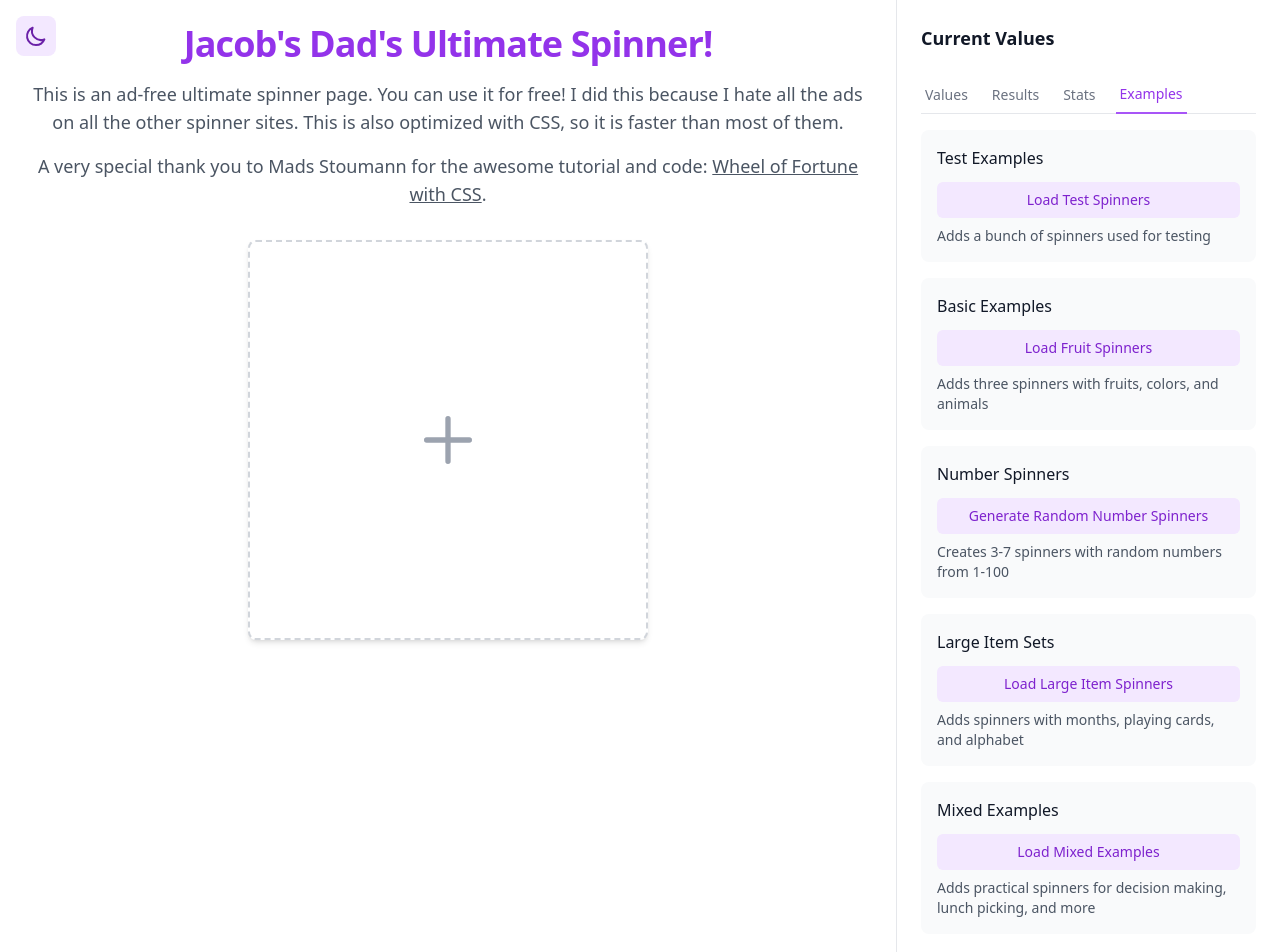
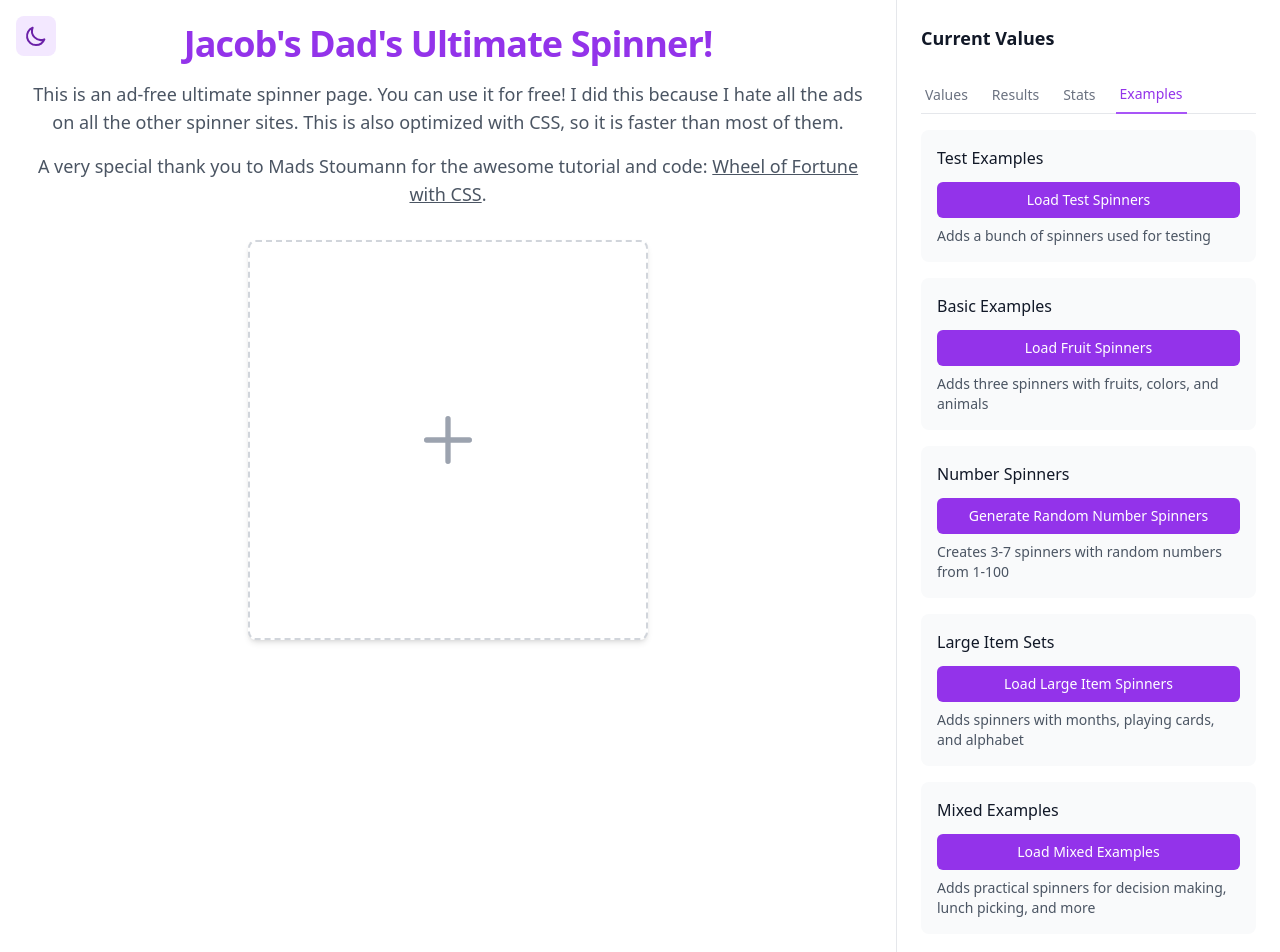
Before and after one commit to skamansam/ultimate-spinner, a SvelteKit app: page / in a window 1280 px wide. Shown: the top 952 px of the page. Built offline with nearby package versions, Linux system fonts and the light colour scheme.

Commit message:
add a real page title

```diff
--- a/src/app.html
+++ b/src/app.html
@@ -3,6 +3,7 @@
 	<head>
 		<meta charset="utf-8" />
 		<link rel="icon" href="%sveltekit.assets%/favicon.png" />
+		<title>%sveltekit.title%</title>
 		<meta name="viewport" content="width=device-width, initial-scale=1" />
 		%sveltekit.head%
 	</head>
--- a/src/routes/+page.svelte
+++ b/src/routes/+page.svelte
@@ -208,6 +208,10 @@
 	}
 </script>
 
+<svelte:head>
+	<title>Jacob's Dad's Ultimate Spinner!</title>
+</svelte:head>
+
 <div
 	class="min-h-screen bg-gradient-to-br from-purple-50 to-purple-100 transition-colors dark:from-gray-900 dark:to-gray-800"
 >
@@ -410,7 +414,7 @@
 						<h3 class="mb-3 font-medium text-gray-900 dark:text-white">Test Examples</h3>
 						<button
 							on:click={addTestSpinners}
-							class="mb-2 w-full rounded-md bg-purple-100 px-3 py-2 text-sm font-medium text-purple-700 transition-colors hover:bg-purple-200 dark:bg-purple-900/30 dark:text-purple-300 dark:hover:bg-purple-900/50"
+							class="mb-2 w-full rounded-md bg-purple-600 px-3 py-2 text-sm font-medium text-white transition-colors hover:bg-purple-700 focus:outline-none focus:ring-2 focus:ring-purple-500 focus:ring-offset-2 dark:bg-purple-500 dark:hover:bg-purple-600"
 						>
 							Load Test Spinners
 						</button>
@@ -422,7 +426,7 @@
 						<h3 class="mb-3 font-medium text-gray-900 dark:text-white">Basic Examples</h3>
 						<button
 							on:click={addFruitSpinners}
-							class="mb-2 w-full rounded-md bg-purple-100 px-3 py-2 text-sm font-medium text-purple-700 transition-colors hover:bg-purple-200 dark:bg-purple-900/30 dark:text-purple-300 dark:hover:bg-purple-900/50"
+							class="mb-2 w-full rounded-md bg-purple-600 px-3 py-2 text-sm font-medium text-white transition-colors hover:bg-purple-700 focus:outline-none focus:ring-2 focus:ring-purple-500 focus:ring-offset-2 dark:bg-purple-500 dark:hover:bg-purple-600"
 						>
 							Load Fruit Spinners
 						</button>
@@ -435,7 +439,7 @@
 						<h3 class="mb-3 font-medium text-gray-900 dark:text-white">Number Spinners</h3>
 						<button
 							on:click={addRandomNumberSpinners}
-							class="mb-2 w-full rounded-md bg-purple-100 px-3 py-2 text-sm font-medium text-purple-700 transition-colors hover:bg-purple-200 dark:bg-purple-900/30 dark:text-purple-300 dark:hover:bg-purple-900/50"
+							class="mb-2 w-full rounded-md bg-purple-600 px-3 py-2 text-sm font-medium text-white transition-colors hover:bg-purple-700 focus:outline-none focus:ring-2 focus:ring-purple-500 focus:ring-offset-2 dark:bg-purple-500 dark:hover:bg-purple-600"
 						>
 							Generate Random Number Spinners
 						</button>
@@ -448,7 +452,7 @@
 						<h3 class="mb-3 font-medium text-gray-900 dark:text-white">Large Item Sets</h3>
 						<button
 							on:click={addLargeItemSpinners}
-							class="mb-2 w-full rounded-md bg-purple-100 px-3 py-2 text-sm font-medium text-purple-700 transition-colors hover:bg-purple-200 dark:bg-purple-900/30 dark:text-purple-300 dark:hover:bg-purple-900/50"
+							class="mb-2 w-full rounded-md bg-purple-600 px-3 py-2 text-sm font-medium text-white transition-colors hover:bg-purple-700 focus:outline-none focus:ring-2 focus:ring-purple-500 focus:ring-offset-2 dark:bg-purple-500 dark:hover:bg-purple-600"
 						>
 							Load Large Item Spinners
 						</button>
@@ -461,7 +465,7 @@
 						<h3 class="mb-3 font-medium text-gray-900 dark:text-white">Mixed Examples</h3>
 						<button
 							on:click={addMixedExamples}
-							class="mb-2 w-full rounded-md bg-purple-100 px-3 py-2 text-sm font-medium text-purple-700 transition-colors hover:bg-purple-200 dark:bg-purple-900/30 dark:text-purple-300 dark:hover:bg-purple-900/50"
+							class="mb-2 w-full rounded-md bg-purple-600 px-3 py-2 text-sm font-medium text-white transition-colors hover:bg-purple-700 focus:outline-none focus:ring-2 focus:ring-purple-500 focus:ring-offset-2 dark:bg-purple-500 dark:hover:bg-purple-600"
 						>
 							Load Mixed Examples
 						</button>
```
